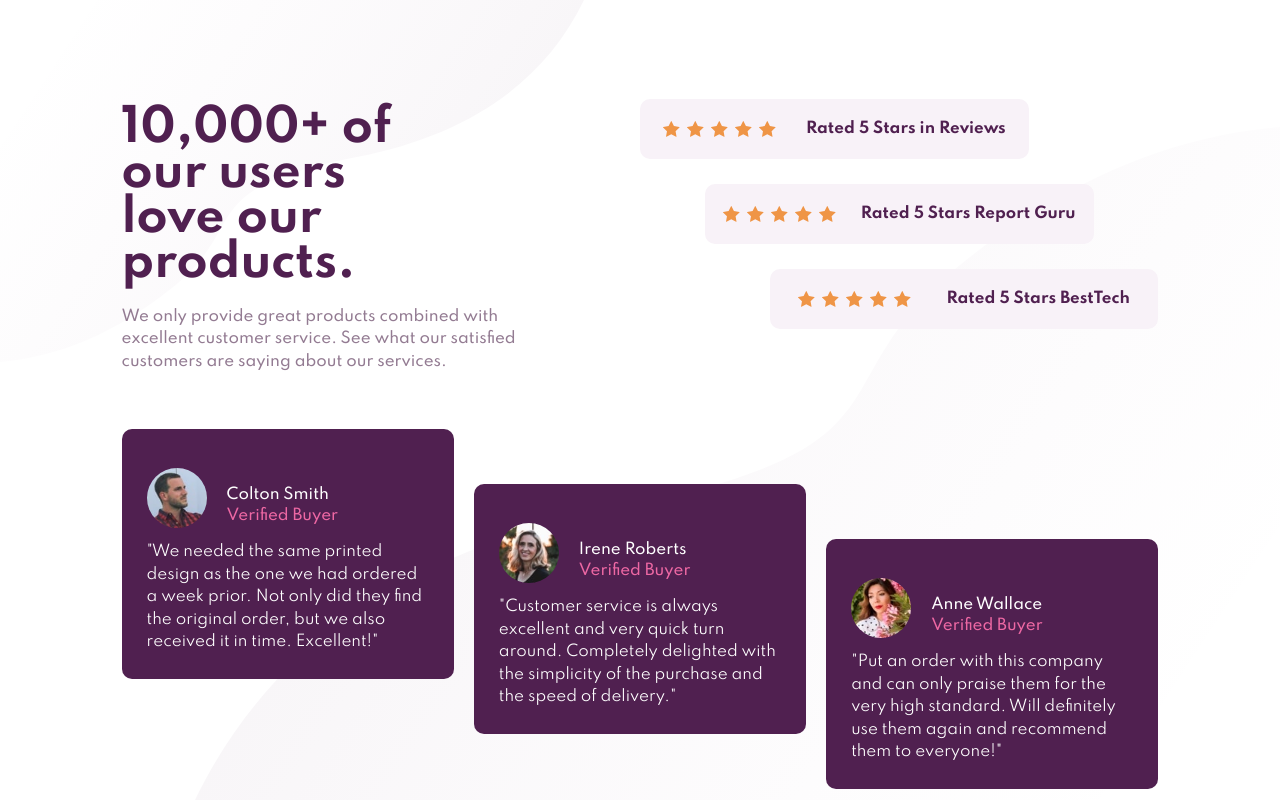
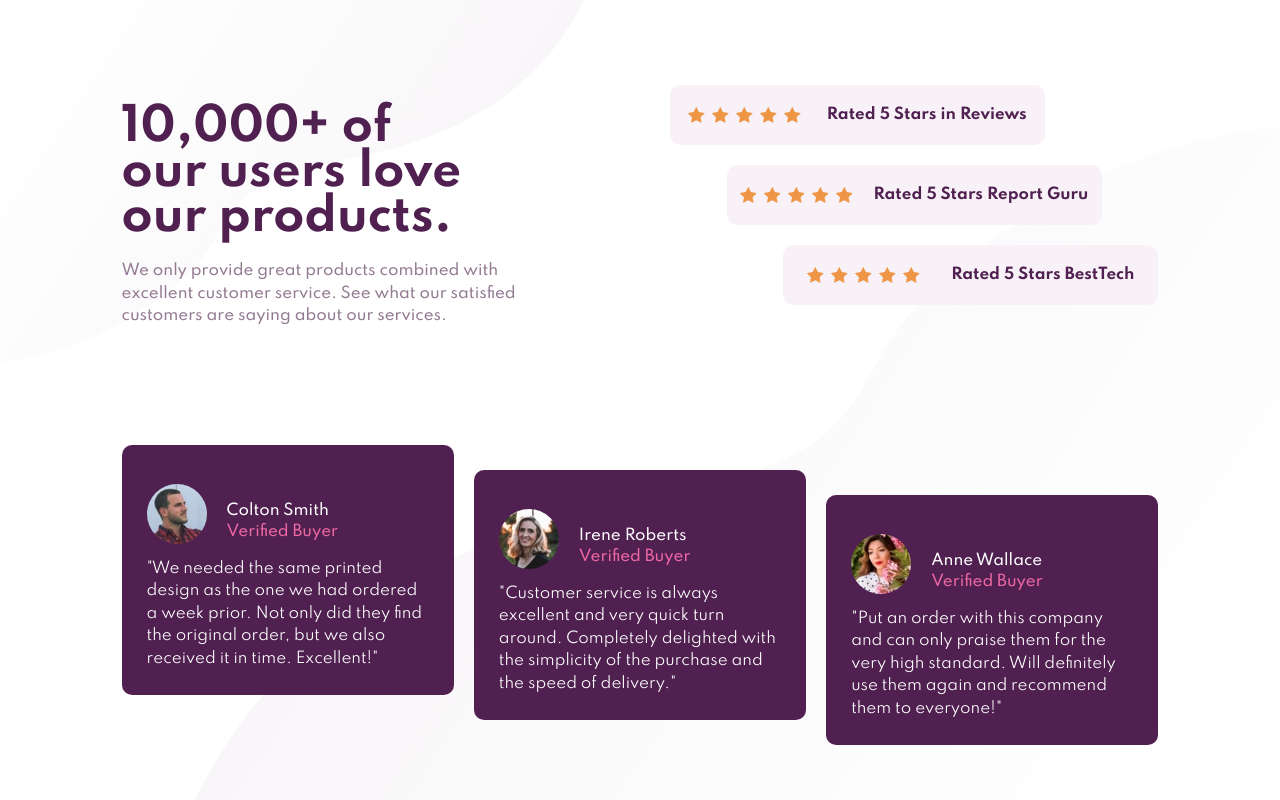
Before and after one commit to Frankiiize/socialSection-FrontendMentor, a plain HTML site: page index.html in a window 1280 px wide. Drawn offline with Linux system fonts and the light colour scheme.

Commit message:
fixing sizes

```diff
--- a/css/styles.css
+++ b/css/styles.css
@@ -20,7 +20,6 @@ body {
   min-width: 320px;
   min-height: 100vh;
   background: url("../images/bg-pattern-top-mobile.svg") no-repeat top left, url("../images/bg-pattern-bottom-mobile.svg") no-repeat bottom right;
-  background-size: contain;
 }
 
 .wapper {
@@ -75,18 +74,20 @@ body {
     display: grid;
     grid-template-columns: repeat(2, minmax(375px, 1fr));
     grid-template-areas: "headerT ratings" "coments coments";
+    row-gap: 50px;
   }
 
   .ratingsContainer {
-    margin: 0;
     display: flex;
-    align-items: center;
+    align-items: flex-end;
+    margin-bottom: 60px;
   }
   .ratingsContainer__cardsWapper {
+    margin: 30px;
     width: 100%;
     grid-template-columns: 1fr;
     grid-template-rows: repeat(3, 60px);
-    row-gap: 25px;
+    row-gap: 20px;
     margin-right: 10%;
   }
   .ratingsContainer__cardsWapper div:nth-child(1) {
@@ -108,7 +109,7 @@ body {
     margin: 0;
     justify-content: center;
     grid-template-columns: repeat(3, minmax(200px, 1fr));
-    grid-template-rows: 360px;
+    grid-template-rows: 300px;
     column-gap: 20px;
   }
   .comentsContainer__cards__alingTop {
@@ -165,12 +166,14 @@ body {
 @media only screen and (min-width: 900px) {
   .headerContainer {
     width: 100%;
-    justify-content: center;
+    justify-content: flex-end;
     align-items: flex-start;
   }
   .headerContainer__content {
+    margin-top: 30px;
     margin-left: 10%;
-    width: 70%;
+    width: 75%;
+    height: 240px;
   }
   .headerContainer__content__title {
     font-size: 4.5rem;
```
